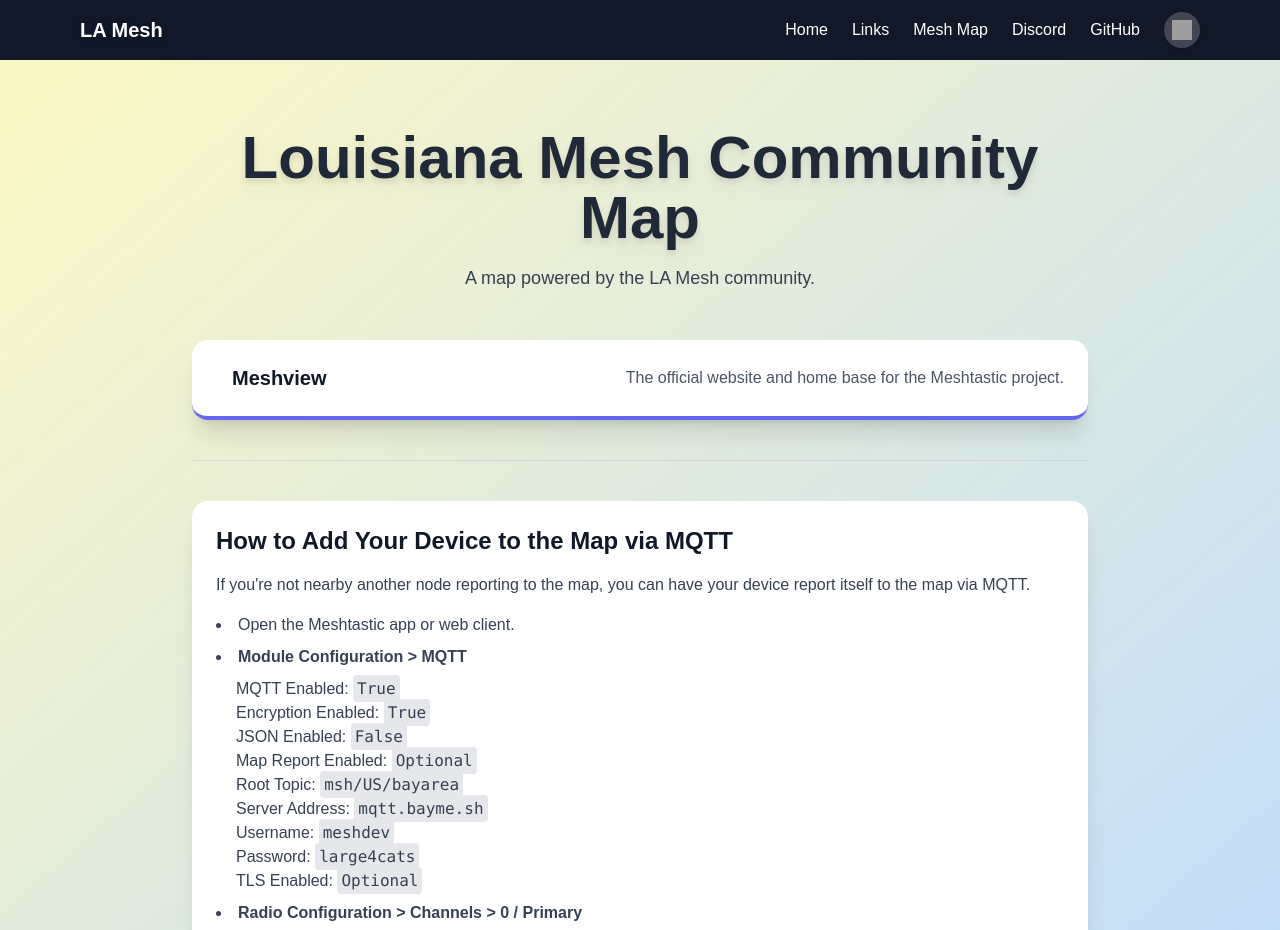
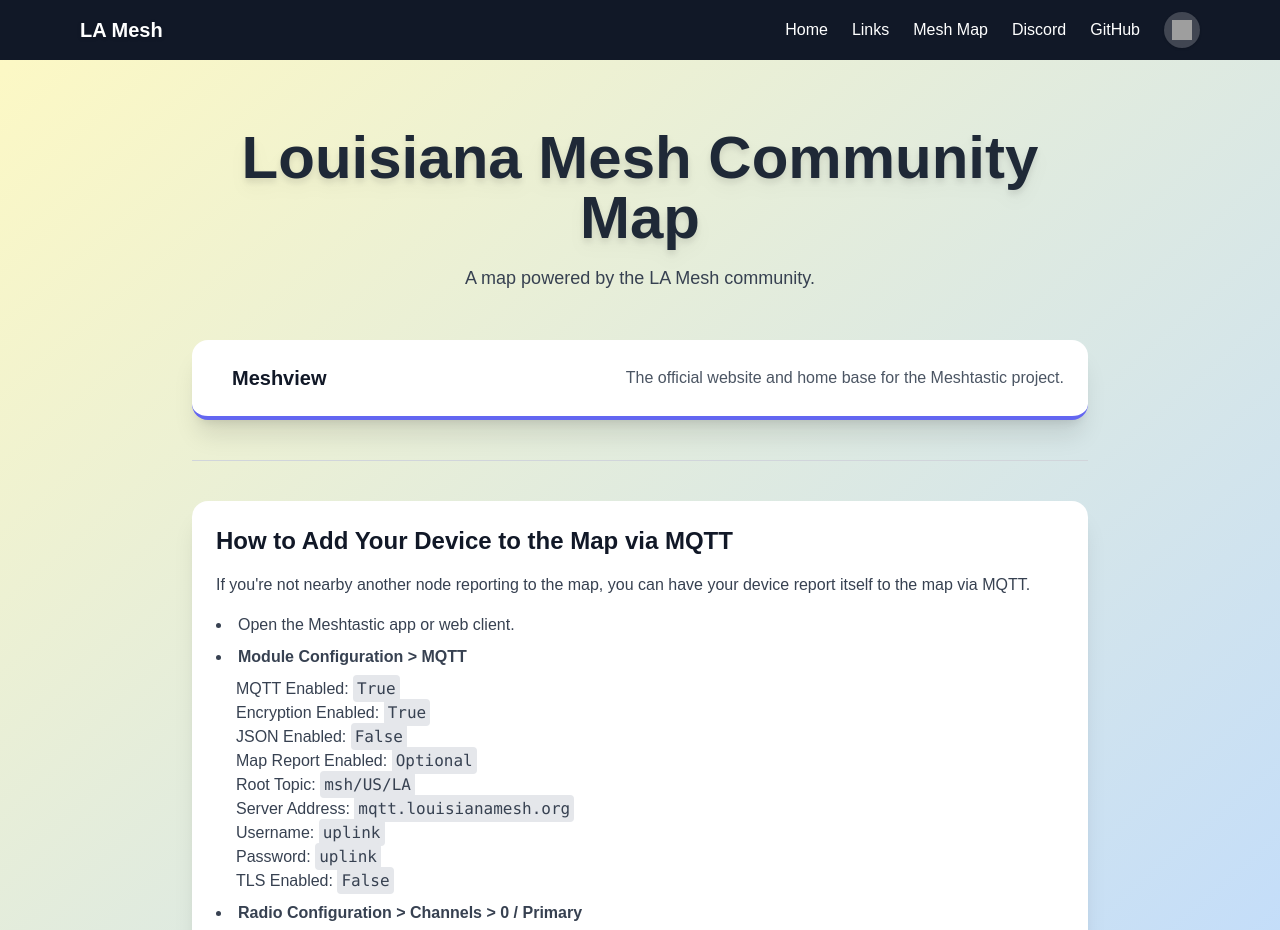
Before and after one commit to LouisianaMeshCommunity/Website, a Next.js app: page /meshmap in a window 1280 px wide. Shown: the top 930 px of the page. Built offline with nearby package versions, Linux system fonts and the light colour scheme; grey boxes are pictures that could not be loaded.

Commit message:
need pushed

```diff
--- a/app/meshmap/page.tsx
+++ b/app/meshmap/page.tsx
@@ -268,31 +268,31 @@
               <li>
                 Root Topic:{" "}
                 <code className="font-mono bg-gray-200 dark:bg-gray-700 p-1 rounded">
-                  msh/US/bayarea
+                  msh/US/LA
                 </code>
               </li>
               <li>
                 Server Address:{" "}
                 <code className="font-mono bg-gray-200 dark:bg-gray-700 p-1 rounded">
-                  mqtt.bayme.sh
+                  mqtt.louisianamesh.org
                 </code>
               </li>
               <li>
                 Username:{" "}
                 <code className="font-mono bg-gray-200 dark:bg-gray-700 p-1 rounded">
-                  meshdev
+                  uplink
                 </code>
               </li>
               <li>
                 Password:{" "}
                 <code className="font-mono bg-gray-200 dark:bg-gray-700 p-1 rounded">
-                  large4cats
+                  uplink
                 </code>
               </li>
               <li>
                 TLS Enabled:{" "}
                 <code className="font-mono bg-gray-200 dark:bg-gray-700 p-1 rounded">
-                  Optional
+                  False
                 </code>
               </li>
             </ul>
```
